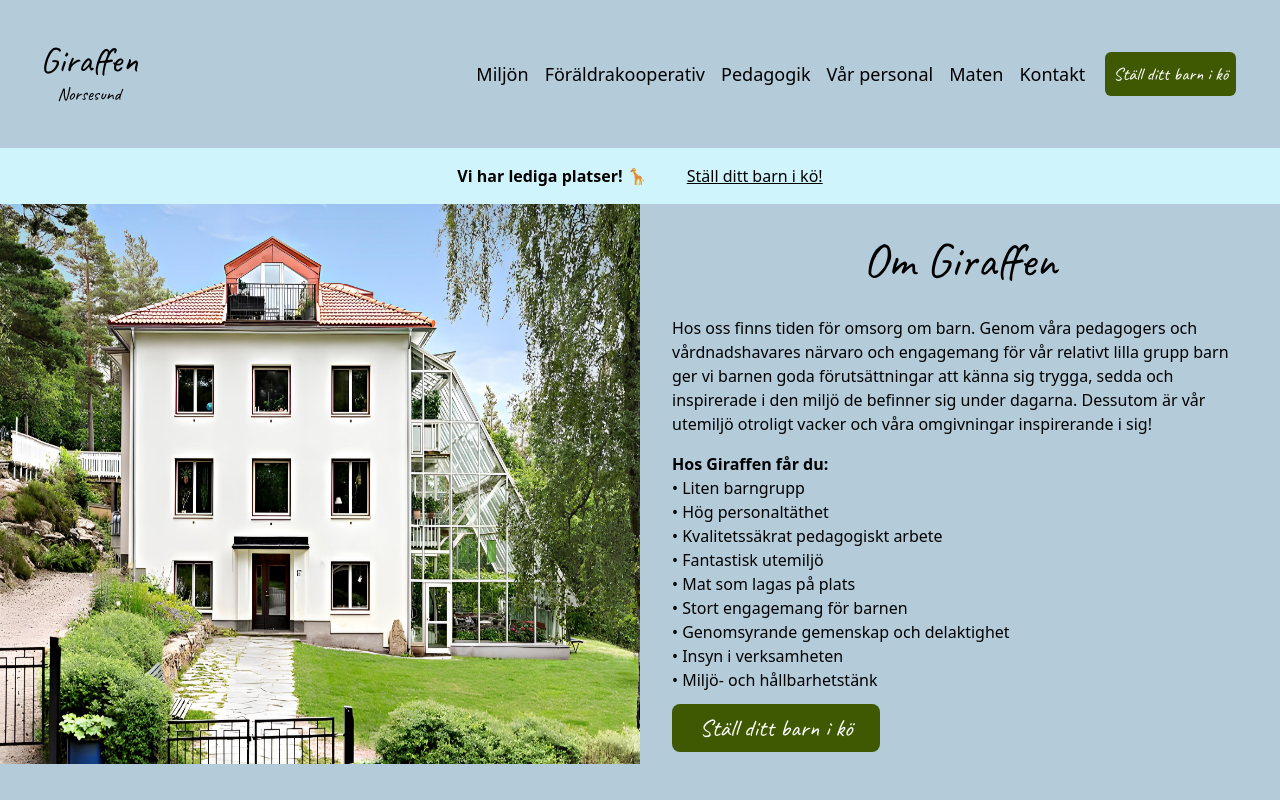
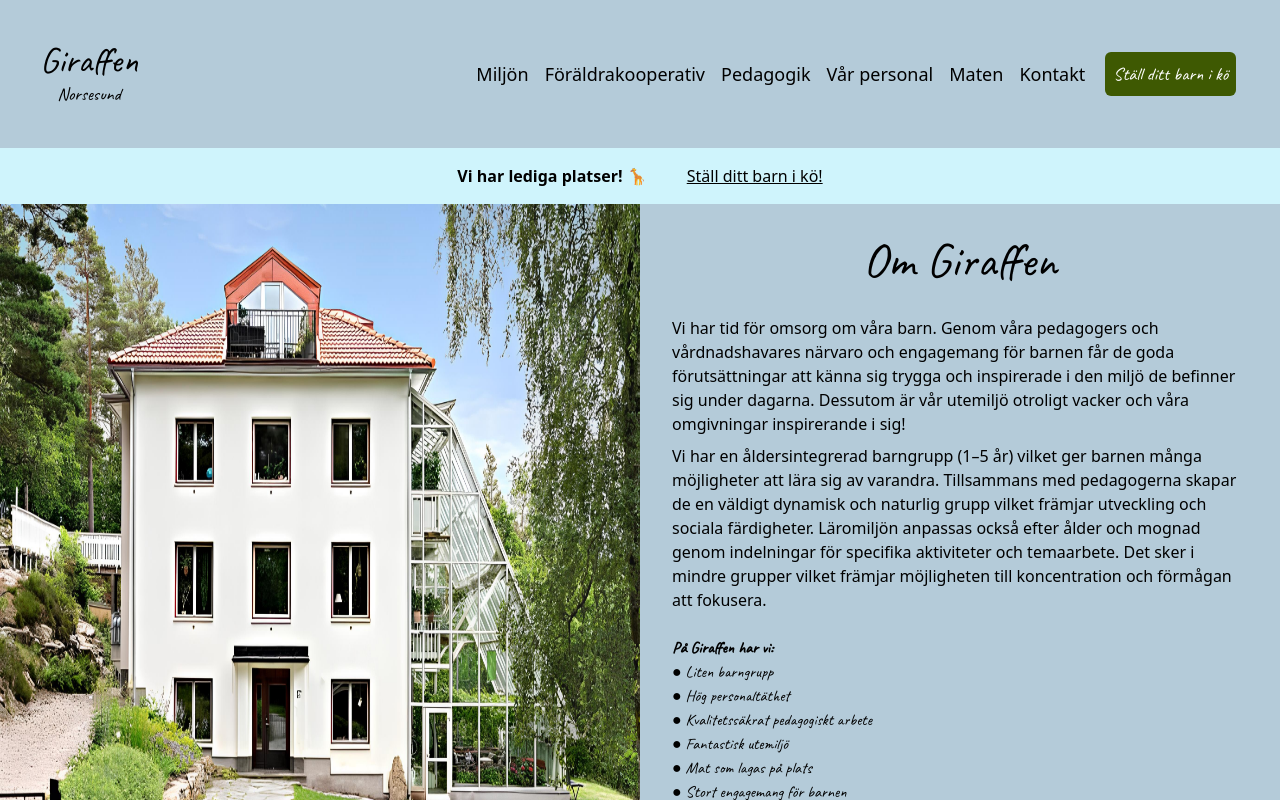
Before and after one commit to dannebrob/giraffen, a Next.js app: page / in a window 1280 px wide. Shown: the top 800 px of the page. Built offline with nearby package versions, Linux system fonts and the light colour scheme.

Commit message:
Refactor text in Hero component

```diff
--- a/src/components/Hero.js
+++ b/src/components/Hero.js
@@ -25,25 +25,31 @@ export const Hero = () => {
             <div className='flex flex-col px-8 md:w-1/2'>
             <h1 className={`${caveat.className} text-5xl py-8 text-center`}>Om Giraffen</h1>
 
-            <p className>
-            Hos oss finns tiden för omsorg om barn. Genom våra pedagogers och vårdnadshavares
-            närvaro och engagemang för vår relativt lilla grupp barn ger vi barnen goda förutsättningar
-            att känna sig trygga, sedda och inspirerade i den miljö de befinner sig under dagarna.
-            Dessutom är vår utemiljö otroligt vacker och våra omgivningar inspirerande i sig!
-
+            <p>
+            Vi har tid för omsorg om våra barn. Genom våra pedagogers och vårdnadshavares närvaro och
+            engagemang för barnen får de goda förutsättningar att känna sig trygga och inspirerade i
+            den miljö de befinner sig under dagarna. Dessutom är vår utemiljö otroligt vacker och
+            våra omgivningar inspirerande i sig!
             </p>
-            <div className=''>
-            <p className='pt-4 font-bold text-start'>Hos Giraffen får du:</p>
+            <p className='py-2'>
+            Vi har en åldersintegrerad barngrupp (1–5 år) vilket ger barnen många möjligheter att
+            lära sig av varandra. Tillsammans med pedagogerna skapar de en väldigt dynamisk och
+            naturlig grupp vilket främjar utveckling och sociala färdigheter. Läromiljön anpassas
+            också efter ålder och mognad genom indelningar för specifika aktiviteter och temaarbete.
+            Det sker i mindre grupper vilket främjar möjligheten till koncentration och förmågan att fokusera.
+            </p>
+            <div className={`${caveat.className}`}>
+            <p className='pt-4 font-bold text-start'>På Giraffen har vi:</p>
             <ul className='text-start'>
-                <li>• Liten barngrupp</li>
-                <li>• Hög personaltäthet</li>
-                <li>• Kvalitetssäkrat pedagogiskt arbete</li>
-                <li>• Fantastisk utemiljö</li>
-                <li>• Mat som lagas på plats</li>
-                <li>• Stort engagemang för barnen</li>
-                <li>• Genomsyrande gemenskap och delaktighet</li>
-                <li>• Insyn i verksamheten</li>
-                <li>• Miljö- och hållbarhetstänk</li>
+                <li>● Liten barngrupp</li>
+                <li>● Hög personaltäthet</li>
+                <li>● Kvalitetssäkrat pedagogiskt arbete</li>
+                <li>● Fantastisk utemiljö</li>
+                <li>● Mat som lagas på plats</li>
+                <li>● Stort engagemang för barnen</li>
+                <li>● Genomsyrande gemenskap och delaktighet</li>
+                <li>● Insyn i verksamheten</li>
+                <li>● Miljö- och hållbarhetstänk</li>
             </ul>
             </div>
             <Link href="/kontakt" className={`p-2 bg-green w-52 my-3 text-center rounded-lg text-2xl text-white ${caveat.className}`}>Ställ ditt barn i kö</Link>
```
